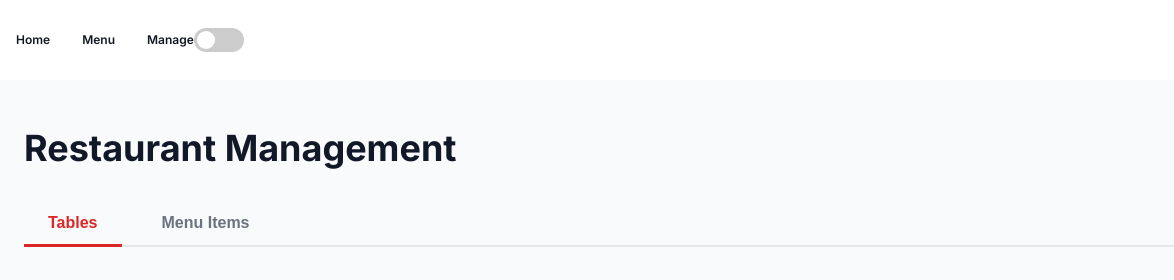
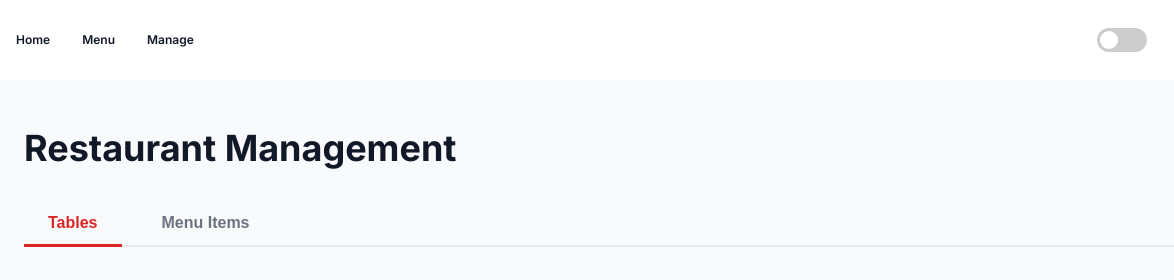
Before and after one commit to in-th3-l00p/tehnici-web-proiect, a plain HTML site: page manage.html in a window 1280 px wide. Shown: the top 280 px of the page, 0-1174 px from the left. Drawn offline with Linux system fonts and the light colour scheme.

Commit message:
subtle nav actions modification

```diff
--- a/styles/header.css
+++ b/styles/header.css
@@ -269,3 +269,8 @@ dialog::backdrop {
         border-radius: 0.25rem;
     }
 }
+
+.nav-actions {
+    margin-left: auto;
+    margin-right: 2rem;
+}
```
